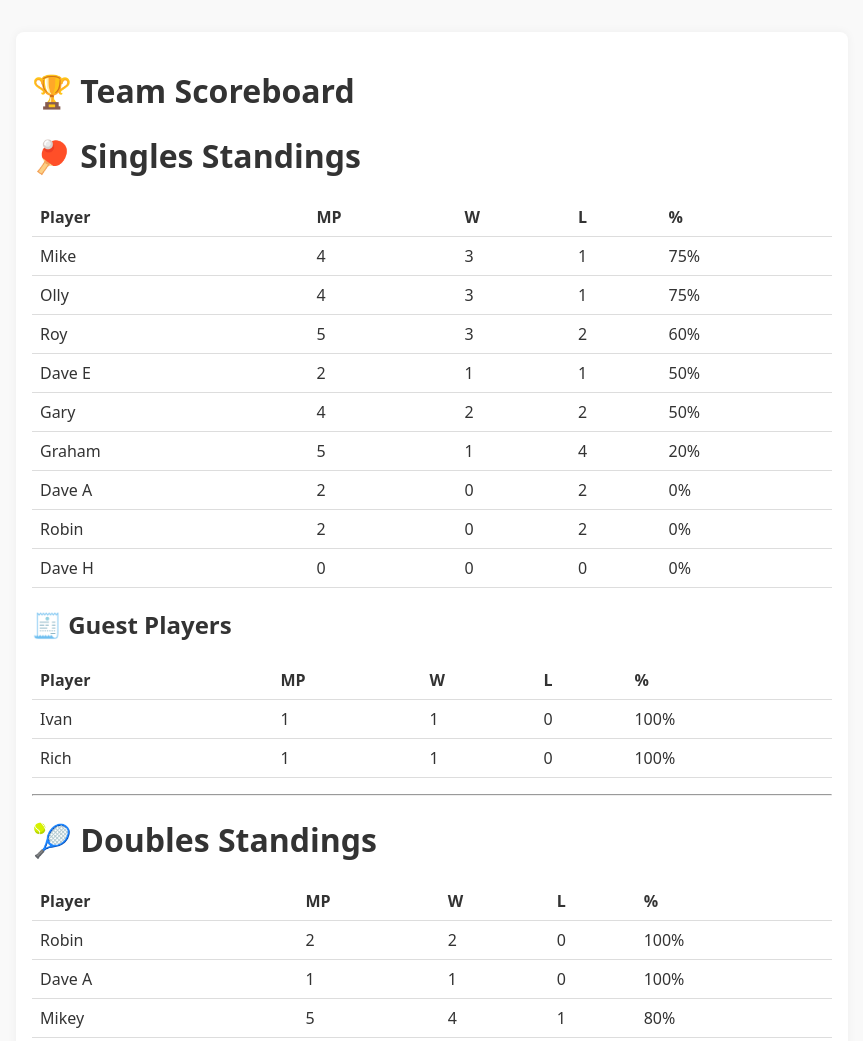
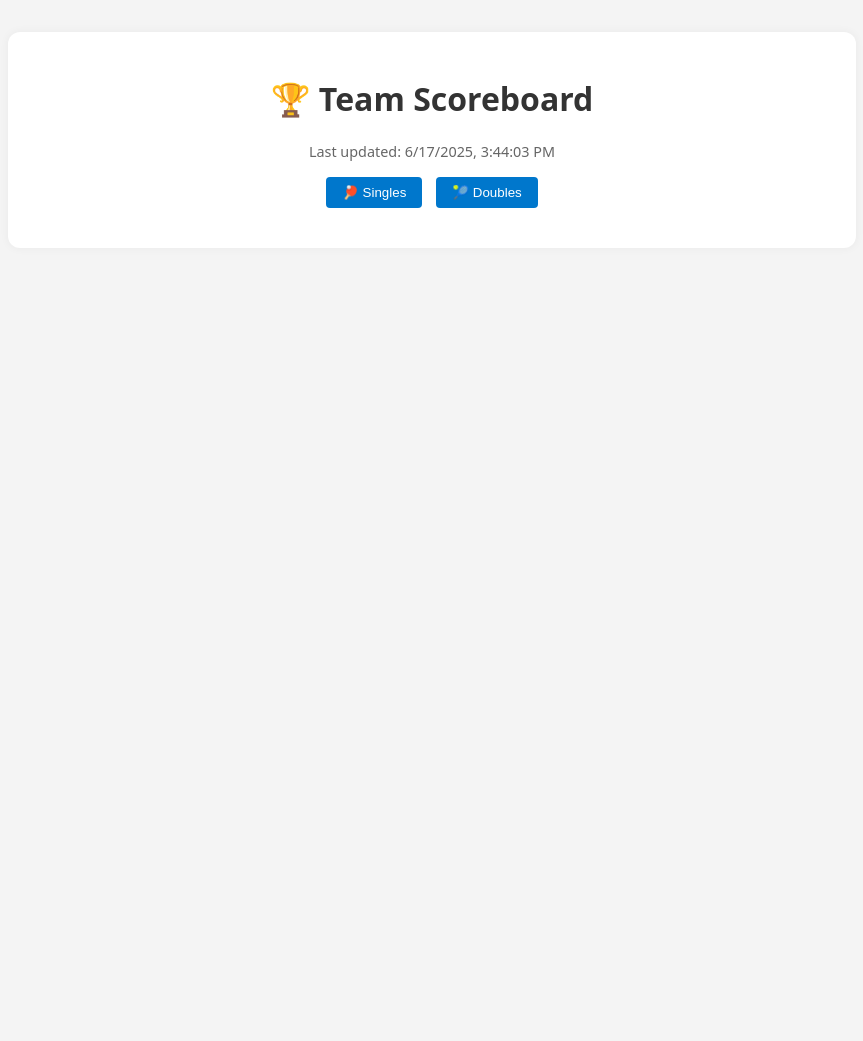
Before and after one commit to olvrvrmr/pool-stats, a plain HTML site: page index.html in a window 1280 px wide. Shown: the top 1041 px of the page, without its empty margins (208-1071 px from the left). After the commit the page ends 800 px from the top, so only its background shows below. Drawn offline with nearby package versions, Linux system fonts and the light colour scheme.

Commit message:
Add files via upload

```diff
--- a/index.html
+++ b/index.html
@@ -9,15 +9,42 @@
 <body>
   <div class="container">
     <h1>🏆 Team Scoreboard</h1>
-    <div id="content">Loading scores...</div>
+    <p id="last-updated" class="timestamp">Last updated: loading...</p>
+
+    <div class="tabs">
+      <button onclick="showSection('singles')">🏓 Singles</button>
+      <button onclick="showSection('doubles')">🎾 Doubles</button>
+    </div>
+
+    <div id="content">
+      <div id="singles" class="section"></div>
+      <div id="doubles" class="section" style="display:none;"></div>
+    </div>
   </div>
 
   <script src="https://cdn.jsdelivr.net/npm/marked/marked.min.js"></script>
-  <script>    fetch('https://raw.githubusercontent.com/olvrvrmr/pool-stats/main/scores.md')
-      .then(response => response.text())
-      .then(text => {
-        document.getElementById('content').innerHTML = marked.parse(text);
-      });
+  <script>
+    async function loadScores() {
+      const res = await fetch('https://raw.githubusercontent.com/olvrvrmr/pool-stats/main/scores.md');
+      const text = await res.text();
+      const parts = text.split(/---+/g);
+
+      const singlesHTML = marked.parse(parts[0]);
+      const doublesHTML = marked.parse(parts[1]);
+
+      document.getElementById('singles').innerHTML = singlesHTML;
+      document.getElementById('doubles').innerHTML = doublesHTML;
+
+      const now = new Date().toLocaleString();
+      document.getElementById('last-updated').textContent = 'Last updated: ' + now;
+    }
+
+    function showSection(section) {
+      document.getElementById('singles').style.display = section === 'singles' ? 'block' : 'none';
+      document.getElementById('doubles').style.display = section === 'doubles' ? 'block' : 'none';
+    }
+
+    loadScores();
   </script>
 </body>
 </html>
--- a/style.css
+++ b/style.css
@@ -3,16 +3,41 @@ body {
   font-family: system-ui, sans-serif;
   margin: 0;
   padding: 0;
-  background: #f9f9f9;
+  background: #f4f4f4;
   color: #333;
 }
 .container {
   max-width: 800px;
   margin: 2rem auto;
-  padding: 1rem;
+  padding: 1.5rem;
   background: #fff;
-  border-radius: 8px;
+  border-radius: 12px;
   box-shadow: 0 0 10px rgba(0,0,0,0.05);
+}
+h1 {
+  text-align: center;
+}
+.timestamp {
+  text-align: center;
+  font-size: 0.9rem;
+  color: #666;
+  margin-bottom: 1rem;
+}
+.tabs {
+  text-align: center;
+  margin-bottom: 1rem;
+}
+.tabs button {
+  margin: 0 5px;
+  padding: 8px 16px;
+  border: none;
+  background: #0077cc;
+  color: #fff;
+  border-radius: 4px;
+  cursor: pointer;
+}
+.tabs button:hover {
+  background: #005fa3;
 }
 table {
   width: 100%;
@@ -20,7 +45,10 @@ table {
   margin: 1rem 0;
 }
 th, td {
-  padding: 0.5rem;
+  padding: 0.6rem;
   border-bottom: 1px solid #ddd;
   text-align: left;
 }
+.section {
+  display: none;
+}
```
